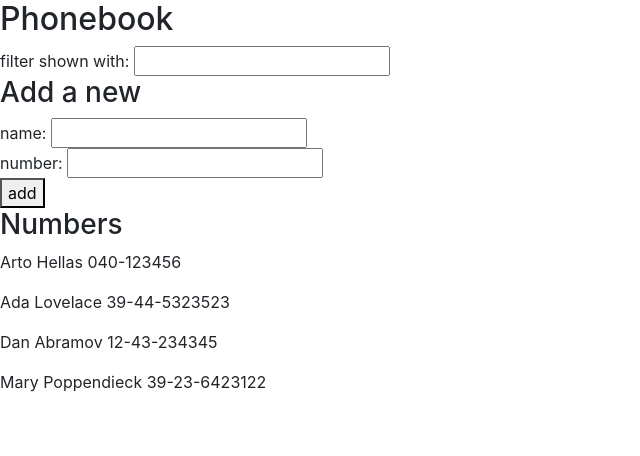
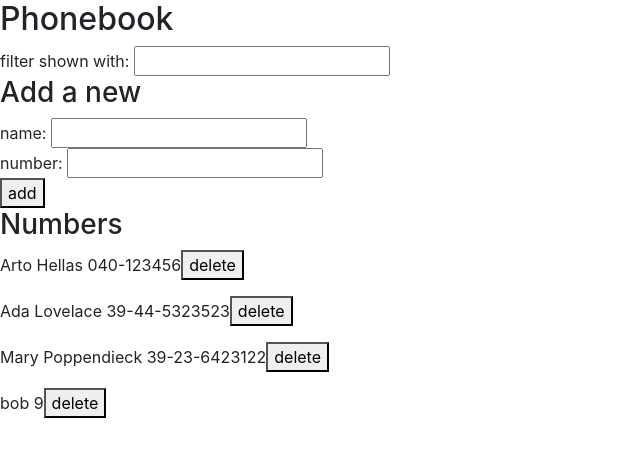
Before and after one commit to amill251/reactlearning, a React (Create React App) app: page / in a window 1280 px wide. Shown: the top 456 px of the page, without its empty margins (0-640 px from the left). Built offline with nearby package versions, Linux system fonts and the light colour scheme; data requests are answered from the project's data file.

Commit message:
part2_15

```diff
--- a/db.json
+++ b/db.json
@@ -1,5 +1,5 @@
 {
-    "persons":[
+  "persons": [
     {
       "name": "Arto Hellas",
       "number": "040-123456",
@@ -11,14 +11,14 @@
       "id": 2
     },
     {
-        "name": "Dan Abramov",
-        "number": "12-43-234345",
-        "id": 3
-      },
-      {
       "name": "Mary Poppendieck",
       "number": "39-23-6423122",
       "id": 4
+    },
+    {
+      "name": "bob",
+      "number": "9",
+      "id": 5
     }
   ]
 }
--- a/src/App.js
+++ b/src/App.js
@@ -1,4 +1,5 @@
 import { useState, useEffect } from 'react';
+import personsService from './Service';
 import axios from 'axios';
 import Filter from './Filter';
 import PersonForm from './PersonForm';
@@ -11,7 +12,7 @@ const App = () => {
   const [searchTerm, setSearchTerm] = useState('');
 
   useEffect(() => {
-    axios.get('http://localhost:3001/persons').then((response) => {
+    personsService.getAll().then((response) => {
       setPersons(response.data);
     });
   }, []);
@@ -34,18 +35,45 @@ const App = () => {
     const existingPerson = persons.find((person) => person.name === newName);
 
     if (existingPerson) {
-      alert(`${newName} is already added to the phonebook`);
+      if (
+        window.confirm(
+          `${newName} is already added to phonebook, replace the old number with a new one?`
+        )
+      ) {
+        const updatedPerson = { ...existingPerson, number: newNumber };
+
+        personsService
+          .update(existingPerson.id, updatedPerson)
+          .then((returnedPerson) => {
+            setPersons(
+              persons.map((person) =>
+                person.id !== existingPerson.id ? person : returnedPerson.data
+              )
+            );
+            setNewName('');
+            setNewNumber('');
+          });
+      }
     } else {
       const newPerson = {
         name: newName,
         number: newNumber,
-        id: persons.length + 1,
       };
 
-      axios.post('http://localhost:3001/persons', newPerson).then((response) => {
+      personsService.create(newPerson).then((response) => {
         setPersons(persons.concat(response.data));
         setNewName('');
         setNewNumber('');
+      });
+    }
+  };
+
+  const handleDelete = (id) => {
+    const personToDelete = persons.find((person) => person.id === id);
+
+    if (window.confirm(`Delete ${personToDelete.name}?`)) {
+      personsService.deletePerson(id).then(() => {
+        setPersons(persons.filter((person) => person.id !== id));
       });
     }
   };
@@ -69,7 +97,7 @@ const App = () => {
         handleNumberChange={handleNumberChange}
       />
       <h3>Numbers</h3>
-      <Persons persons={filteredPersons} />
+      <Persons persons={filteredPersons} handleDelete={handleDelete} />
     </div>
   );
 };
--- a/src/Persons.js
+++ b/src/Persons.js
@@ -1,10 +1,13 @@
-const Persons = ({ persons }) => {
+const Persons = ({ persons, handleDelete }) => {
     return (
         <div>
             {persons.map((person) => (
-                <p key={person.id}>{person.name} {person.number}</p>
+            <p key={person.id}>
+                {person.name} {person.number}
+                <button onClick={() => handleDelete(person.id)}>delete</button>
+            </p>
             ))}
-        </div>
+      </div>
     );
 };
 
--- /dev/null
+++ b/src/Service.js
@@ -0,0 +1,28 @@
+import axios from 'axios';
+
+const baseUrl = 'http://localhost:3001/persons';
+
+const getAll = () => {
+    return axios.get(baseUrl);
+};
+
+const create = (newPerson) => {
+    return axios.post(baseUrl, newPerson);
+};
+
+const deletePerson = (id) => {
+    return axios.delete(`${baseUrl}/${id}`);
+};
+
+const update = (id, newObject) => {
+    return axios.put(`${baseUrl}/${id}`, newObject);
+};
+
+const Service = {
+    getAll,
+    create,
+    deletePerson,
+    update
+};
+
+export default Service;
```
Lines whose indentation alone changed are shown as unchanged.
